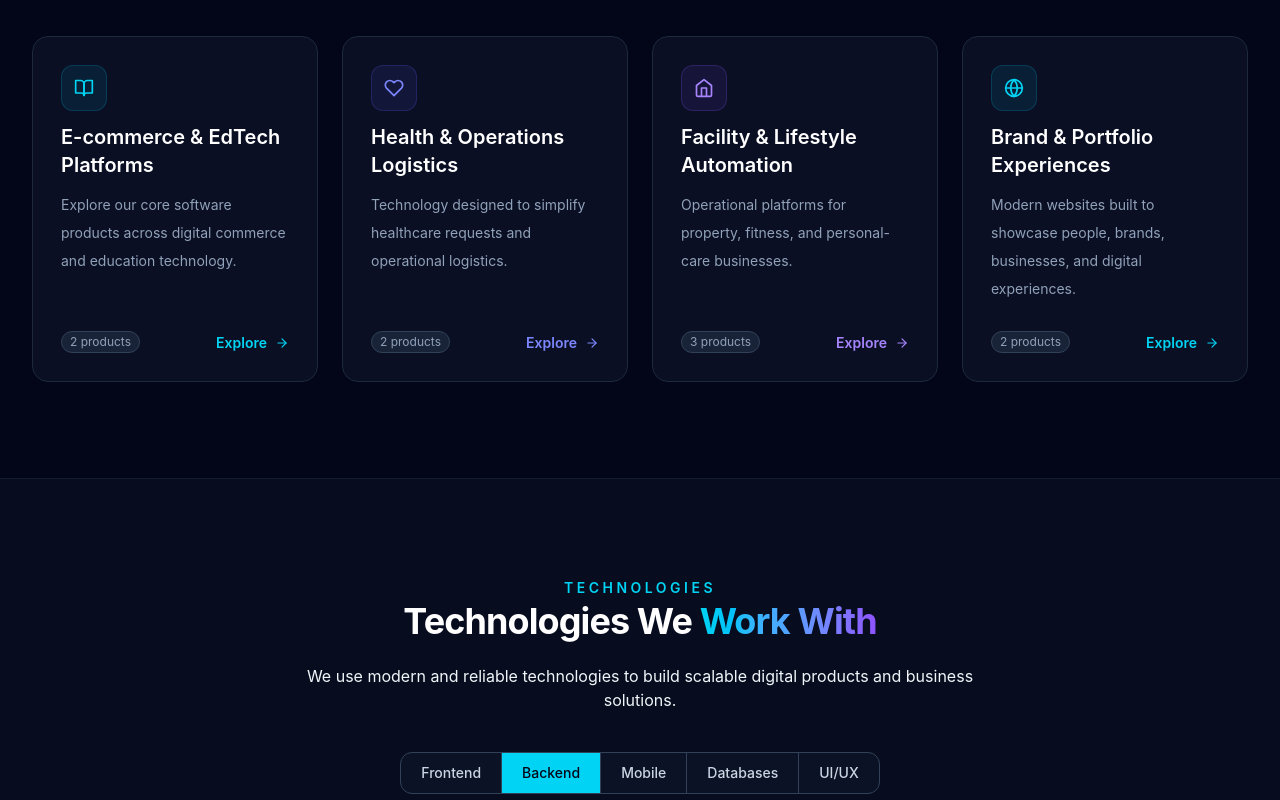
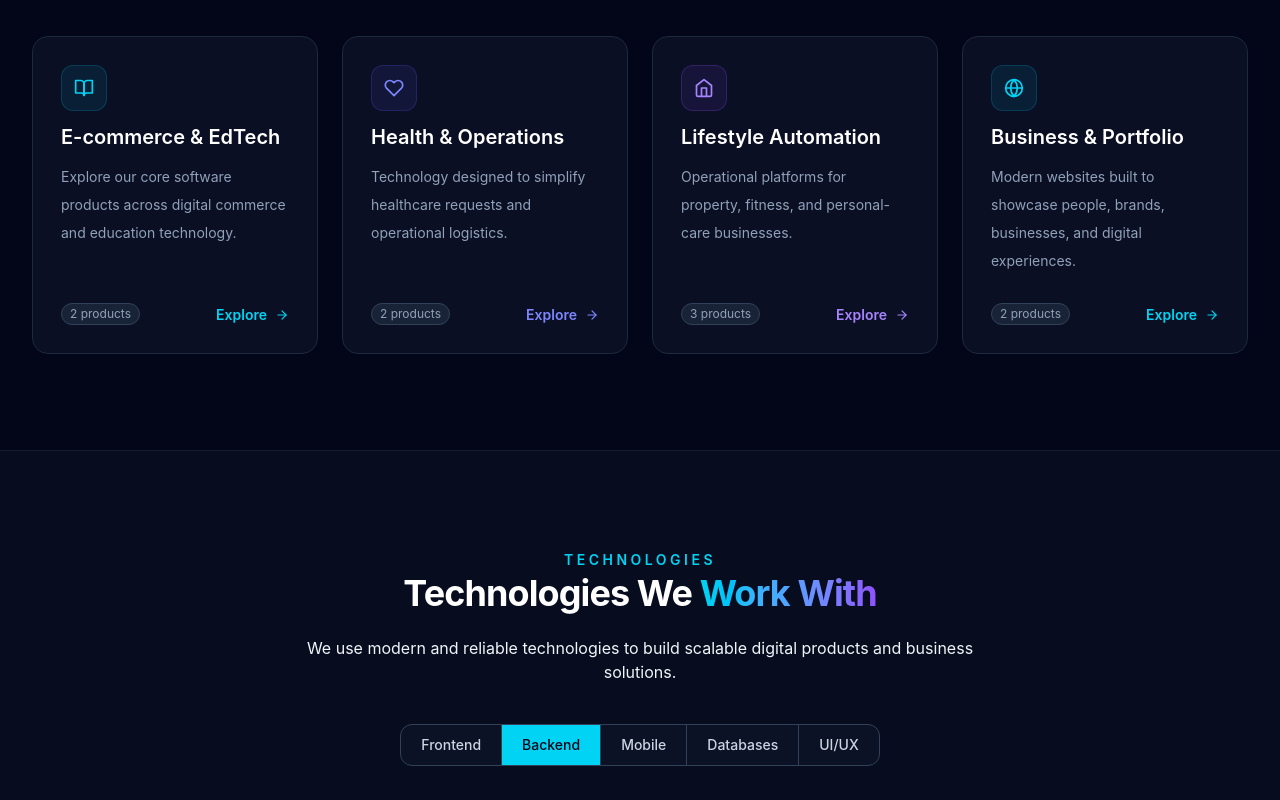
Before and after one commit to ARS-Talukder/univurse_tech, a React (Vite) app: page / in a window 1280 px wide. Shown: the part 1920-2720 px from the top of the page. Built offline with nearby package versions, Linux system fonts and the light colour scheme.

Commit message:
Products title edited

```diff
--- a/public/data/products.json
+++ b/public/data/products.json
@@ -1,7 +1,7 @@
 [
     {
         "_id": "1",
-        "group": "E-commerce & EdTech Platforms",
+        "group": "E-commerce & EdTech",
         "groupDescription": "Explore our core software products across digital commerce and education technology.",
         "icon": "book",
         "color": "cyan",
@@ -65,7 +65,7 @@
     },
     {
         "_id": "2",
-        "group": "Health & Operations Logistics",
+        "group": "Health & Operations",
         "groupDescription": "Technology designed to simplify healthcare requests and operational logistics.",
         "icon": "heart",
         "color": "indigo",
@@ -129,7 +129,7 @@
     },
     {
         "_id": "3",
-        "group": "Facility & Lifestyle Automation",
+        "group": "Lifestyle Automation",
         "groupDescription": "Operational platforms for property, fitness, and personal-care businesses.",
         "icon": "home",
         "color": "violet",
@@ -222,7 +222,7 @@
     },
     {
         "_id": "4",
-        "group": "Brand & Portfolio Experiences",
+        "group": "Business & Portfolio",
         "groupDescription": "Modern websites built to showcase people, brands, businesses, and digital experiences.",
         "icon": "globe",
         "color": "cyan",
--- a/src/components/FAQ/FAQ.jsx
+++ b/src/components/FAQ/FAQ.jsx
@@ -125,7 +125,7 @@ const FAQ = () => {
                                             faq._id
                                         )
                                     }
-                                    className="w-full flex items-center gap-4 text-left px-5 sm:px-7 py-5 cursor-pointer"
+                                    className="w-full flex items-center gap-4 text-left px-5 sm:px-7 py-3 cursor-pointer"
                                 >
 
                                     {/* Number */}
```
